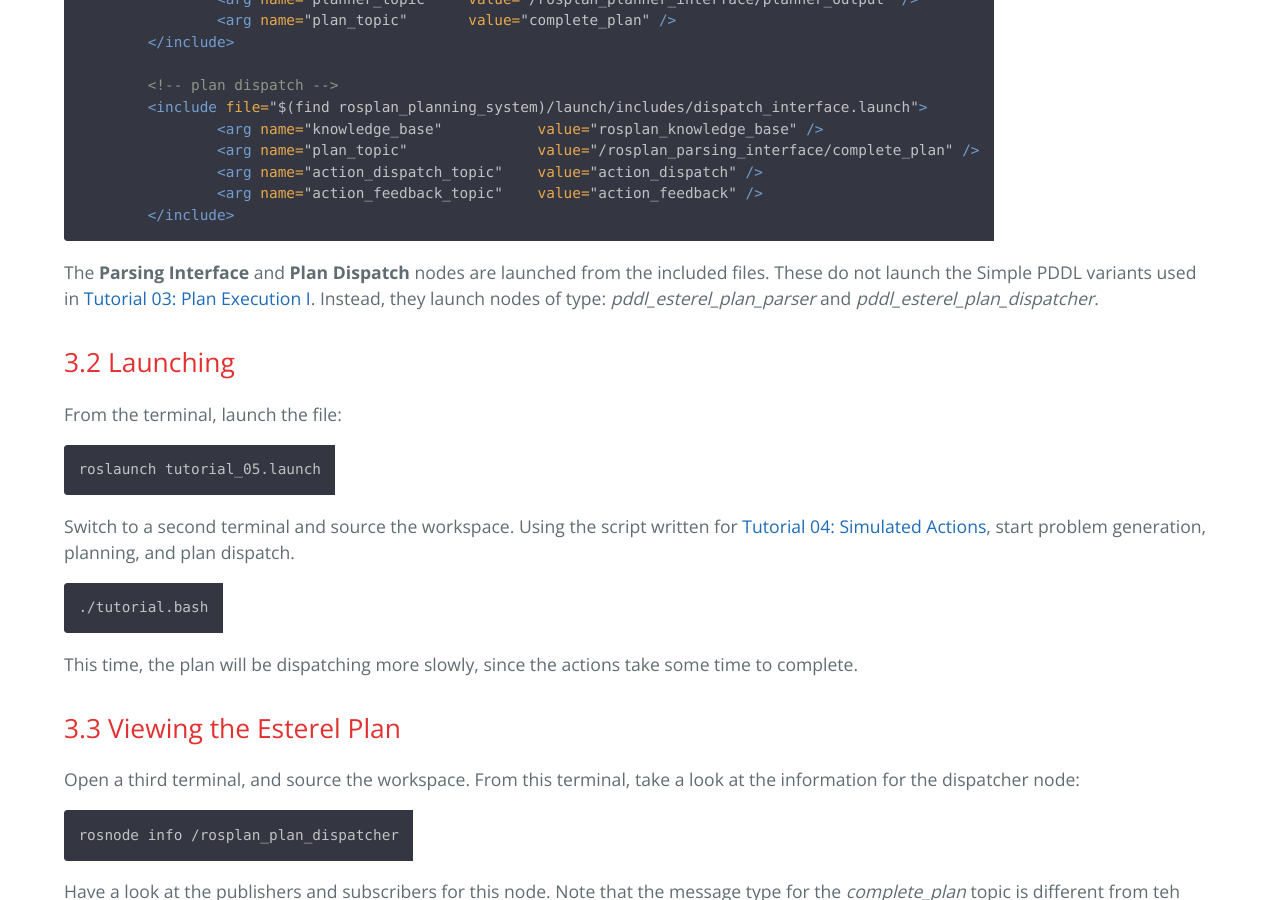
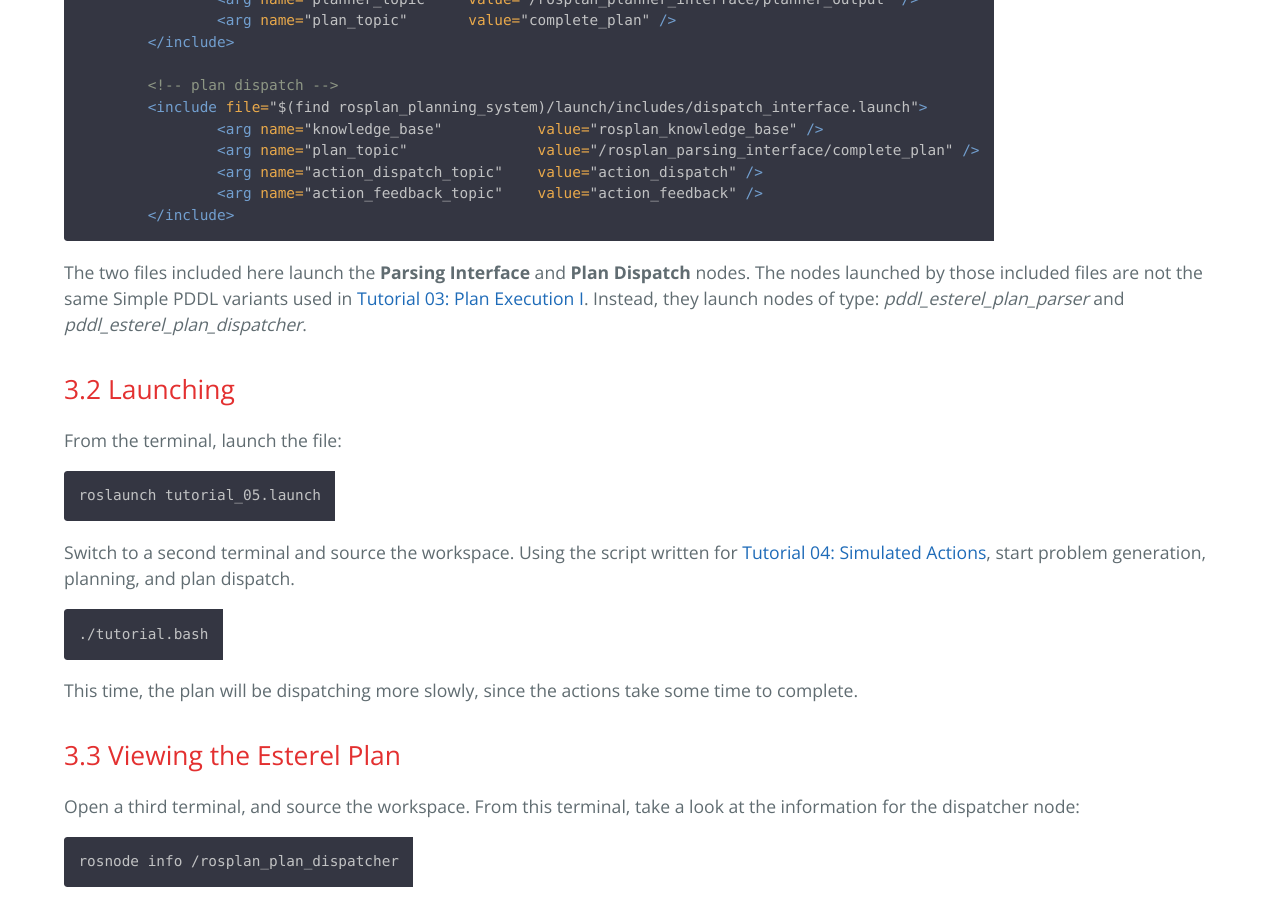
Before and after one commit to KCL-Planning/ROSPlan, a Jekyll site: the page built from _tutorials/tutorial_05.md, in a window 1280 px wide and 900 px high, scrolled down 1243 px. Built offline with Jekyll 4.4.1, drawn with Linux system fonts in a browser that asks for light colours.

Commit message:
Update tutorial_05.md

````diff
--- a/_tutorials/tutorial_05.md
+++ b/_tutorials/tutorial_05.md
@@ -57,7 +57,7 @@ Then take another look at the *interface_planning_system.launch* in the *rosplan
 	</include>
 ```
 
-The **Parsing Interface** and **Plan Dispatch** nodes are launched from the included files. These do not launch the Simple PDDL variants used in [Tutorial 03: Plan Execution I](../03_plan_parsing/tutorial_03.mk). Instead, they launch nodes of type: *pddl_esterel_plan_parser* and *pddl_esterel_plan_dispatcher*.
+The two files included here launch the **Parsing Interface** and **Plan Dispatch** nodes. The nodes launched by those included files are not the same Simple PDDL variants used in [Tutorial 03: Plan Execution I](../03_plan_parsing/tutorial_03.mk). Instead, they launch nodes of type: *pddl_esterel_plan_parser* and *pddl_esterel_plan_dispatcher*.
 
 ## 3.2 Launching
 
@@ -67,7 +67,7 @@ From the terminal, launch the file:
 roslaunch tutorial_05.launch
 ```
 
-Switch to a second terminal and source the workspace. Using the script written for [Tutorial 04: Simulated Actions](../04_simulated_actions/tutorial_04.mk), start problem generation, planning, and plan dispatch.
+Switch to a second terminal and source the workspace. Using the script written for [Tutorial 04: Simulated Actions](tutorial_04), start problem generation, planning, and plan dispatch.
 
 ```
 ./tutorial.bash
````
